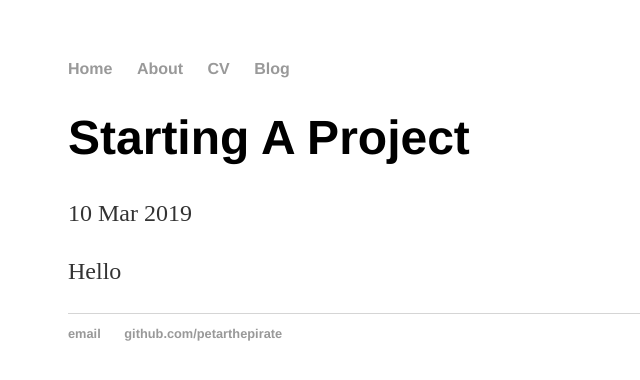
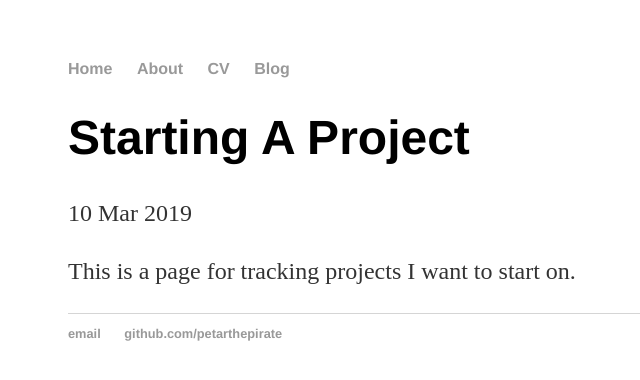
Before and after one commit to petarthepirate/petarthepirate.github.io, a Jekyll site: the page built from _posts/2019-03-10-Starting-A-Project.md, in a window 1280 px wide. Shown: the top 380 px of the page, without its empty margins (124-764 px from the left). Built offline with Jekyll 4.4.1, drawn with Linux system fonts in a browser that asks for light colours; Markdown is read by kramdown in place of the engine named in the settings.

Commit message:
updated content

```diff
--- a/_posts/2019-03-10-Starting-A-Project.md
+++ b/_posts/2019-03-10-Starting-A-Project.md
@@ -4,4 +4,4 @@ title: Starting A Project
 date: 2019-03-10
 ---
 
-Hello
+This is a page for tracking projects I want to start on.
```
